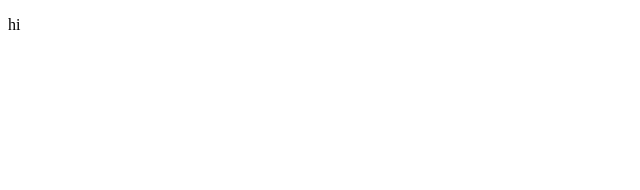
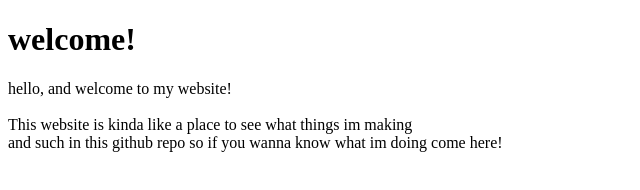
Before and after one commit to arikerlque/ariksplace, a plain HTML site: page index.html in a window 1280 px wide. Shown: the whole page, without its empty margins (0-640 px from the left). Drawn offline with Linux system fonts and the light colour scheme.

Commit message:
main page

```diff
--- a/index.html
+++ b/index.html
@@ -3,8 +3,8 @@
  <head>
   <title>ariks place</title>
  </head>
-
  <body>
-  <p>hi</p>
+  <h1>welcome!</h1>
+  <p>hello, and welcome to my website!<br><br>This website is kinda like a place to see what things im making<br> and such in this github repo so if you wanna know what im doing come here!</p>
  </body>
 </html>
```
